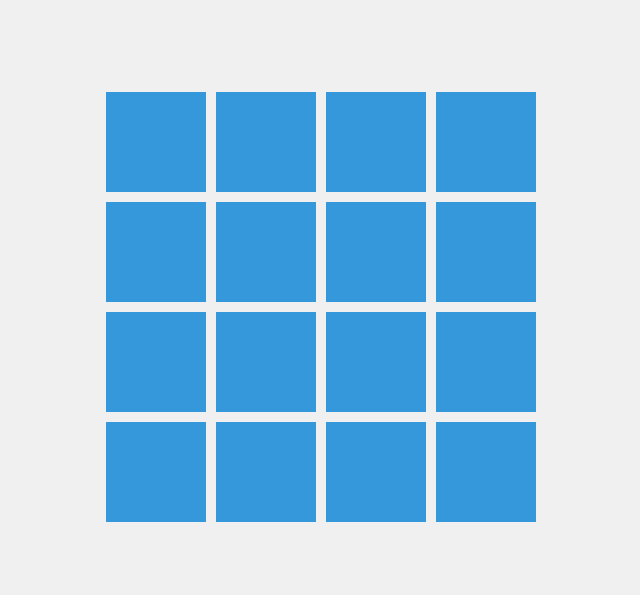
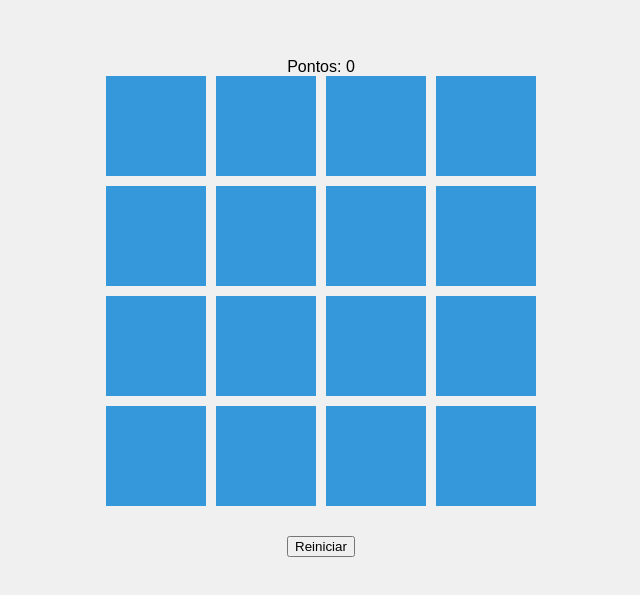
Before and after one commit to alvarx07/-ltimo-texte, a plain HTML site: page index.html in a window 1280 px wide. Shown: the part 101-696 px from the top of the page, without its empty margins (319-959 px from the left). Drawn offline with Linux system fonts and the light colour scheme.

Commit message:
Add files via upload

```diff
--- a/index.html
+++ b/index.html
@@ -7,8 +7,9 @@
     <style>
         body {
             display: flex;
+            flex-direction: column;
+            align-items: center;
             justify-content: center;
-            align-items: center;
             height: 100vh;
             background-color: #f0f0f0;
             font-family: Arial, sans-serif;
@@ -17,6 +18,7 @@
             display: grid;
             grid-template-columns: repeat(4, 100px);
             grid-gap: 10px;
+            margin-bottom: 20px;
         }
         .card {
             width: 100px;
@@ -32,18 +34,30 @@
         .card.flipped {
             background-color: #2ecc71;
         }
+        .controls {
+            margin-top: 10px;
+        }
     </style>
 </head>
 <body>
+    <div id="score">Pontos: 0</div>
     <div class="game-container" id="gameBoard"></div>
+    <div class="controls">
+        <button onclick="restartGame()">Reiniciar</button>
+    </div>
 
     <script>
-        const emojis = ['mula', 'mula', '💩', '💩', '💅', '💅', '🧟‍♂️', '🧟‍♂️', '🤮', '🤮', '📸', '📸', '🐥', '🐥', '🦠', '🦠'];
-        let shuffledEmojis = emojis.sort(() => 0.5 - Math.random());
+        let emojis = ['zaquel', 'zaquel', 'marcos', 'marcos', 'samuel', 'samuel', 'adao', 'adao', 'davi', 'davi', 'pedro', 'pedro', 'jesus', 'jesus', 'mateus', 'mateus'];
+        let shuffledEmojis;
         let selectedCards = [];
         let matchedPairs = 0;
+        let score = 0;
+        const gameBoard = document.getElementById('gameBoard');
+        const scoreDisplay = document.getElementById('score');
 
-        const gameBoard = document.getElementById('gameBoard');
+        function shuffleAndCreateBoard() {
+            gameBoard.innerHTML = '';
+            shuffledEmojis = [...emojis].sort(() => 0.5 - Math.random());
             shuffledEmojis.forEach((emoji, index) => {
                 const card = document.createElement('div');
                 card.classList.add('card');
@@ -52,6 +66,10 @@
                 card.addEventListener('click', flipCard);
                 gameBoard.appendChild(card);
             });
+            matchedPairs = 0;
+            score = 0;
+            updateScore();
+        }
 
         function flipCard() {
             if (selectedCards.length < 2 && !this.classList.contains('flipped')) {
@@ -69,17 +87,30 @@
             if (selectedCards[0].dataset.emoji === selectedCards[1].dataset.emoji) {
                 selectedCards.forEach(card => card.style.pointerEvents = 'none');
                 matchedPairs++;
+                score += 10;
                 if (matchedPairs === emojis.length / 2) {
-                    setTimeout(() => alert('Parabéns! Você perdeu mesmo tendo ganhado, você acaba de receber a coroa da ruindade 👑!'), 300);
+                    setTimeout(() => alert('Parabéns! Você venceu! 🎉'), 300);
                 }
             } else {
                 selectedCards.forEach(card => {
                     card.textContent = '';
                     card.classList.remove('flipped');
                 });
+                score = Math.max(0, score - 5);
             }
             selectedCards = [];
+            updateScore();
         }
+
+        function updateScore() {
+            scoreDisplay.textContent = `Pontos: ${score}`;
+        }
+
+        function restartGame() {
+            shuffleAndCreateBoard();
+        }
+
+        shuffleAndCreateBoard();
     </script>
 </body>
 </html>
```
Lines whose indentation alone changed are shown as unchanged.
